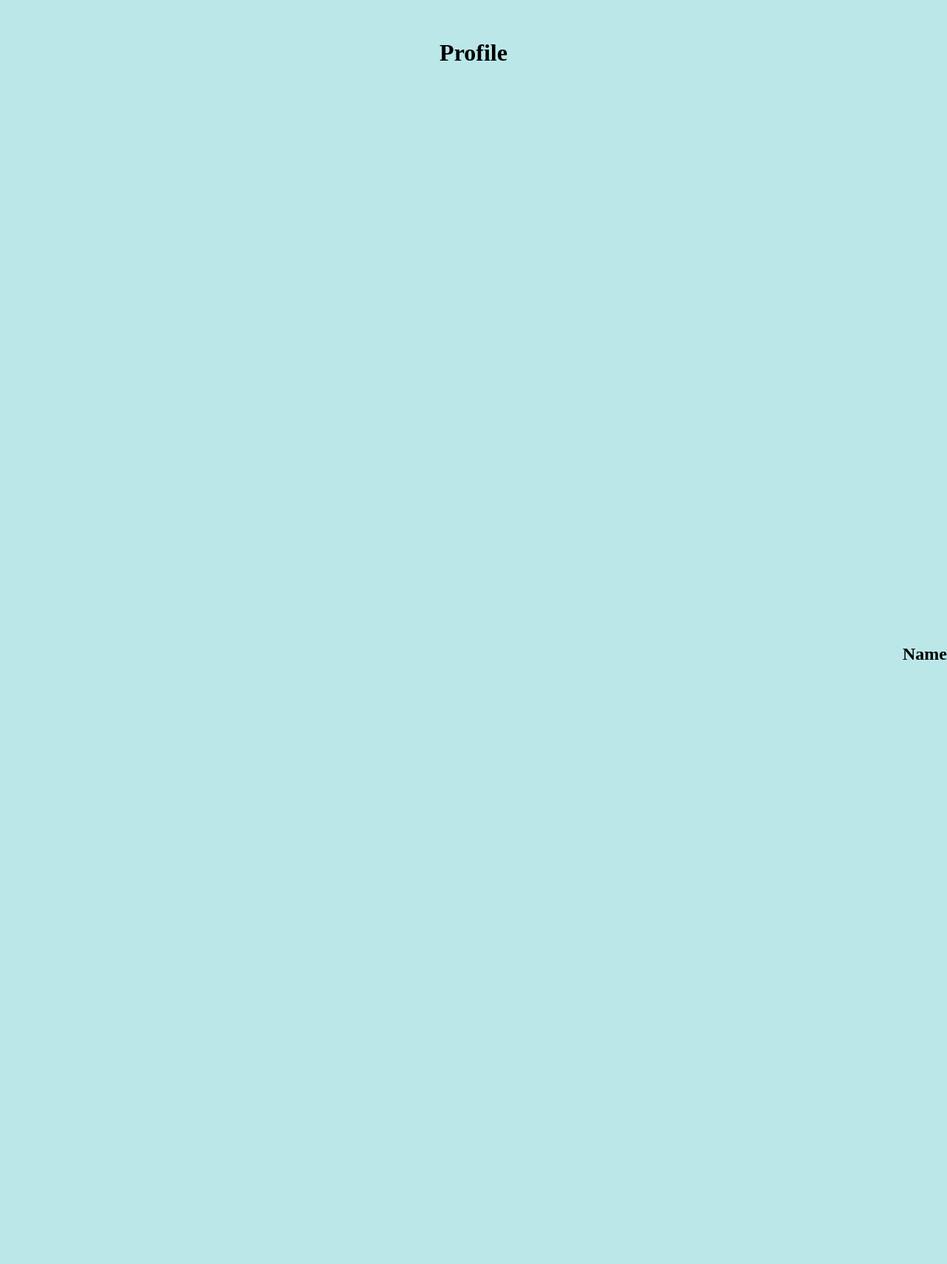
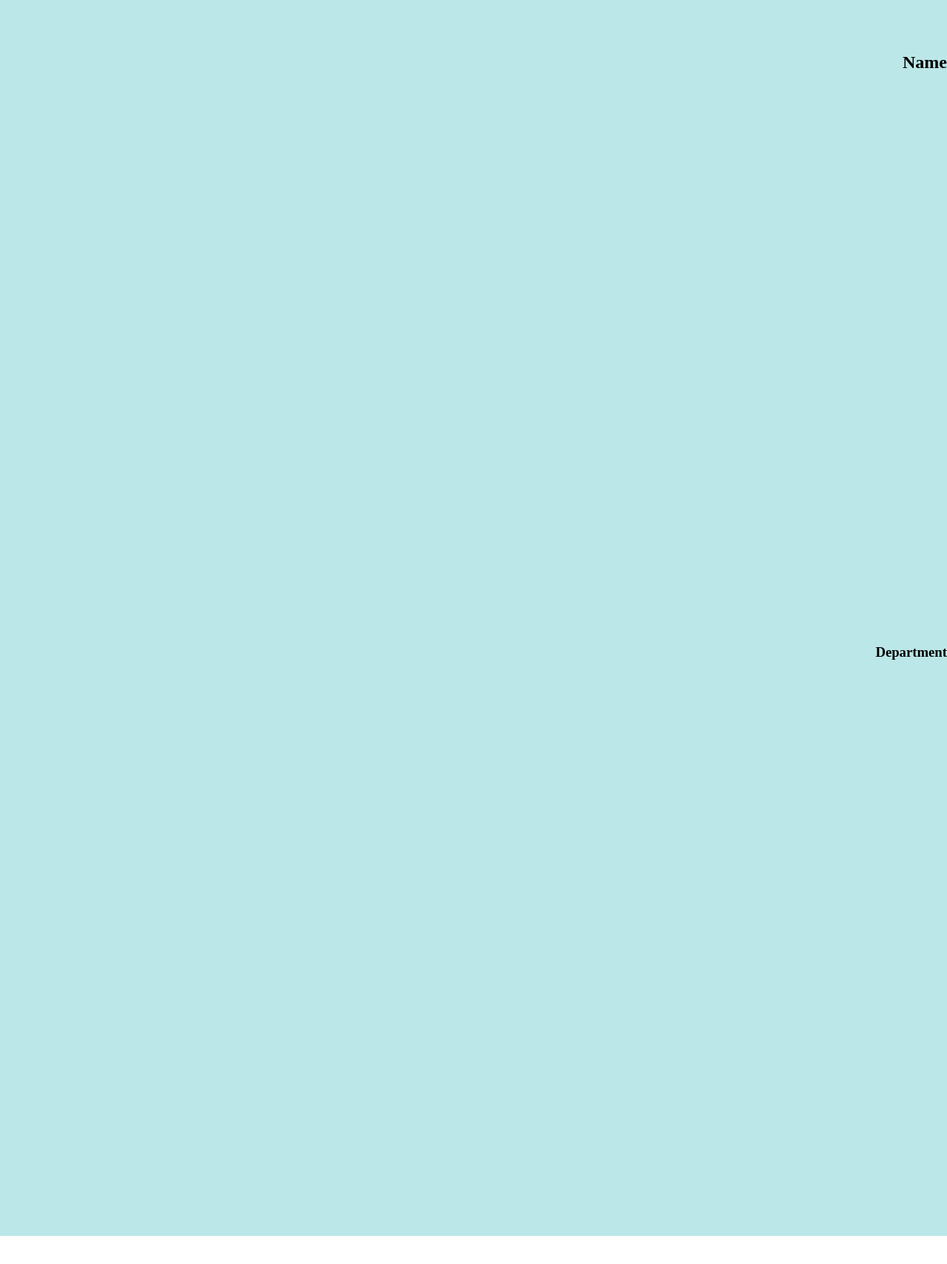
Before and after one commit to kdaanish866/HumanRightsApp, a React (Create React App) app in the folder my-rights/: page /profile in a window 1280 px wide. Shown: the part 729-2438 px from the top of the page at 74% size. After the commit the page ends 2400 px from the top, so only its background shows below. Built offline with nearby package versions, Linux system fonts and the light colour scheme.

Commit message:
profile headers

```diff
--- a/my-rights/src/Css/Landing.css
+++ b/my-rights/src/Css/Landing.css
@@ -55,7 +55,7 @@ h1 {
   display: flex;
   align-items: center;
   justify-content: center;
-  min-height: 200vh;
+  min-height: 100vh;
   background: rgb(188, 231, 232);
 }
 
@@ -63,7 +63,7 @@ h1 {
   display: flex;
   align-items: right;
   justify-content: right;
-  min-height: 170vh;
+  min-height: 100vh;
   background: rgb(188, 231, 232);
 }
 
@@ -71,7 +71,7 @@ h1 {
   display: flex;
   align-items: right;
   justify-content: right;
-  min-height: 150vh;
+  min-height: 100vh;
   background: rgb(188, 231, 232);
 }
 
```
